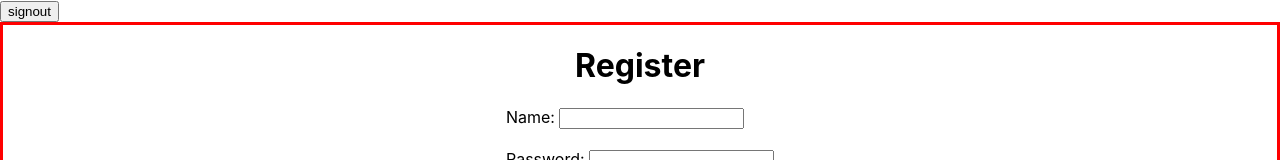
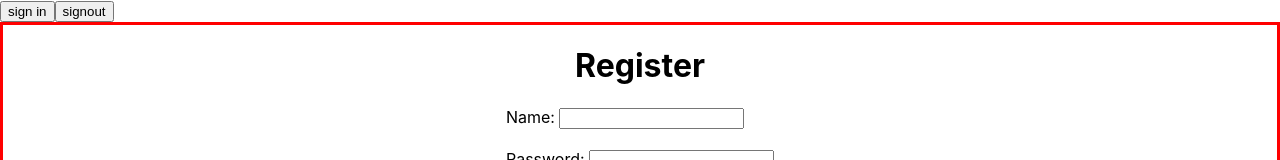
Before and after one commit to cbowman422/messenger, a React (Create React App) app: page / in a window 1280 px wide. Shown: the top 160 px of the page. Built offline with nearby package versions, Linux system fonts and the light colour scheme; no server answers.

Commit message:
added sign in button to header - links to sign in page

```diff
--- a/src/components/Header/Header.js
+++ b/src/components/Header/Header.js
@@ -11,6 +11,9 @@ const Header = ({signOut}) => {
 
   return (
     <div>
+      <Link to={'/login'}>
+       <button>sign in</button>
+      </Link>
       <Link to={'/rooms'}>
        <button onClick={clearLocalStorage}>signout</button>
       </Link>
```
